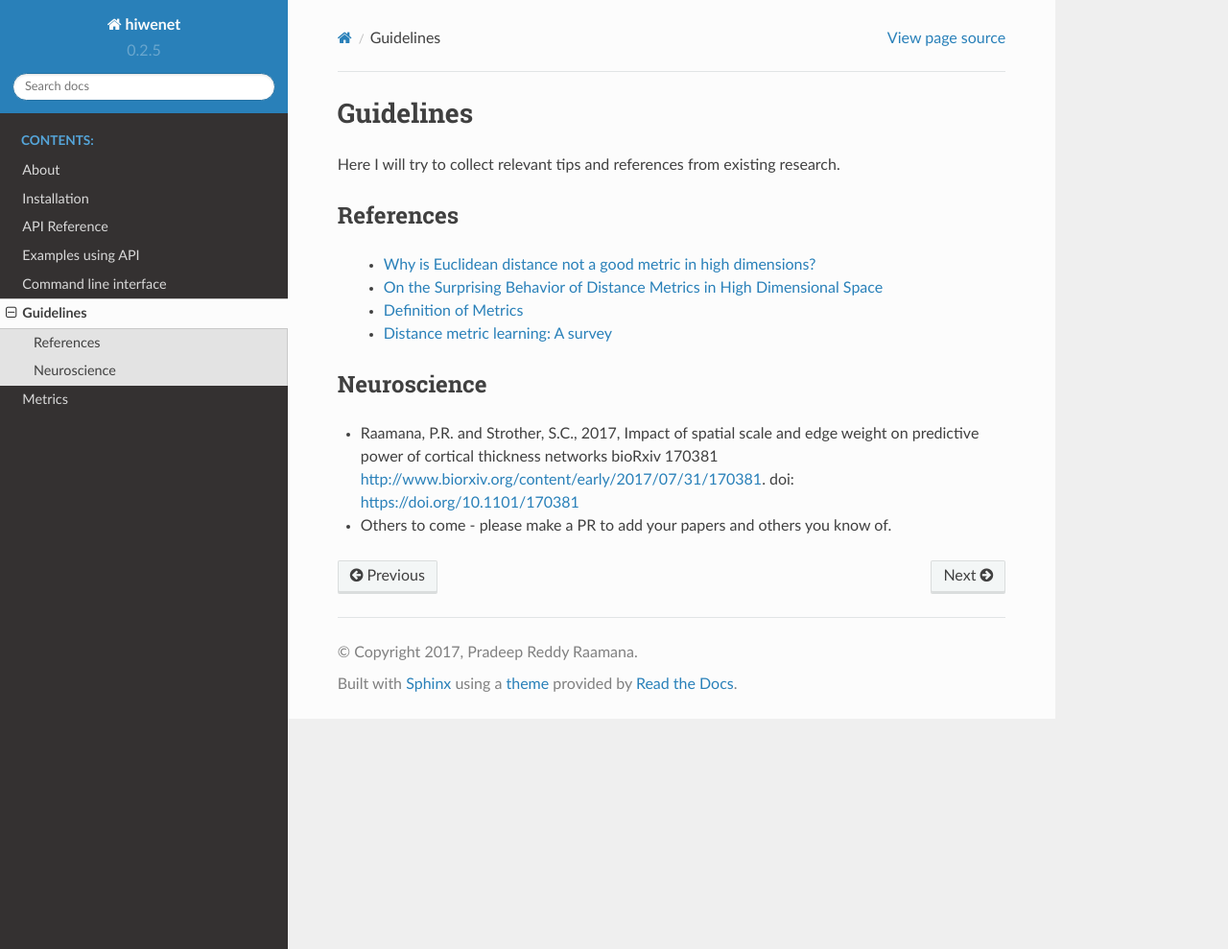
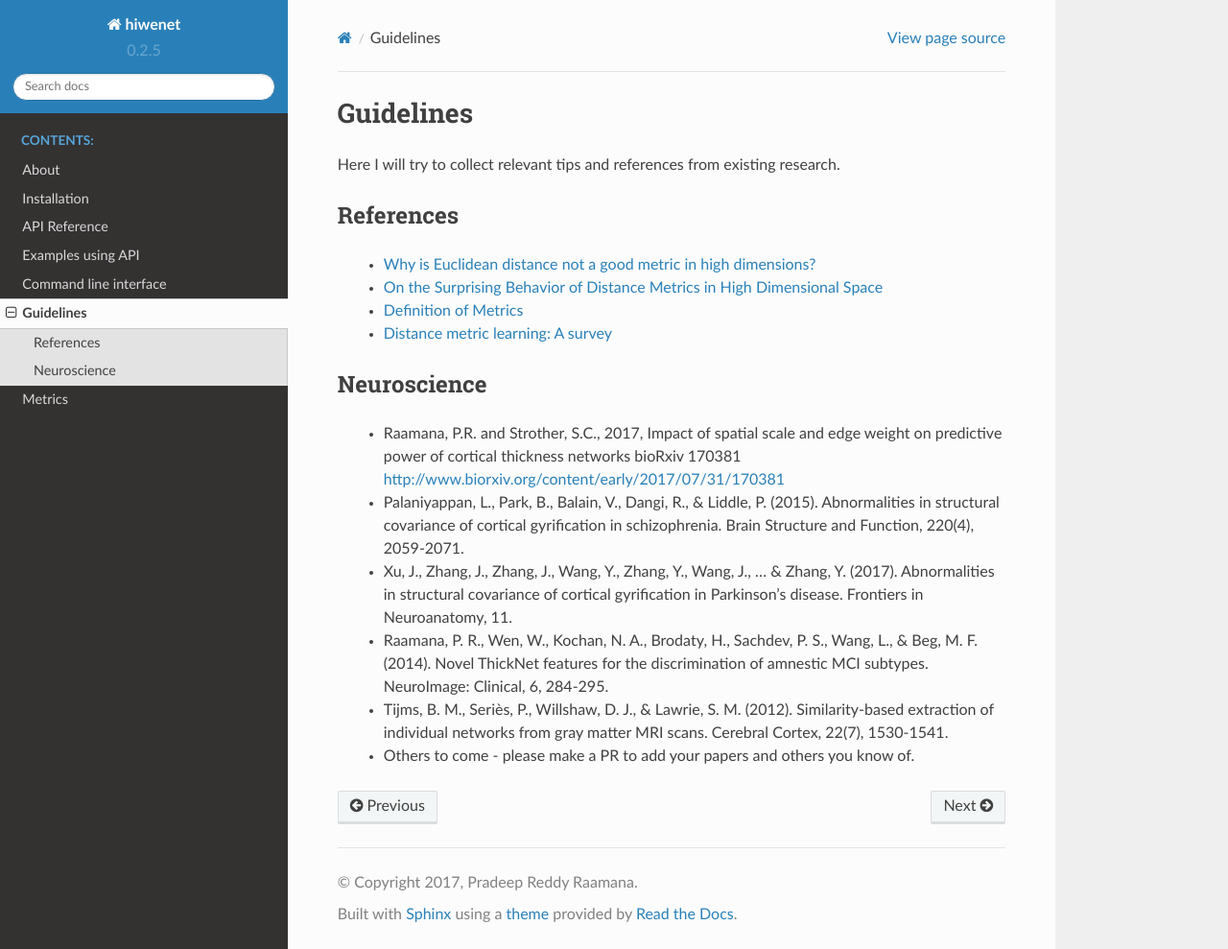
Before and after one commit to raamana/hiwenet, a Sphinx documentation site: the page built from docs/guidelines.rst, in a window 1280 px wide and 989 px high. Shown: the whole window at 96% size. Built offline with Sphinx 7.4.7 and the Read the Docs theme 2.0.0, drawn with Linux system fonts in a browser that asks for light colours.

Commit message:
more references on web docs [skip ci]

```diff
--- a/docs/guidelines.rst
+++ b/docs/guidelines.rst
@@ -15,5 +15,9 @@ References
 Neuroscience
 ------------
 
-- Raamana, P.R. and Strother, S.C., 2017, Impact of spatial scale and edge weight on predictive power of cortical thickness networks bioRxiv 170381 http://www.biorxiv.org/content/early/2017/07/31/170381. doi: https://doi.org/10.1101/170381
-- Others to come - please make a PR to add your papers and others you know of.
+ - Raamana, P.R. and Strother, S.C., 2017, Impact of spatial scale and edge weight on predictive power of cortical thickness networks bioRxiv 170381 http://www.biorxiv.org/content/early/2017/07/31/170381
+ - Palaniyappan, L., Park, B., Balain, V., Dangi, R., & Liddle, P. (2015). Abnormalities in structural covariance of cortical gyrification in schizophrenia. Brain Structure and Function, 220(4), 2059-2071.
+ - Xu, J., Zhang, J., Zhang, J., Wang, Y., Zhang, Y., Wang, J., ... & Zhang, Y. (2017). Abnormalities in structural covariance of cortical gyrification in Parkinson's disease. Frontiers in Neuroanatomy, 11.
+ - Raamana, P. R., Wen, W., Kochan, N. A., Brodaty, H., Sachdev, P. S., Wang, L., & Beg, M. F. (2014). Novel ThickNet features for the discrimination of amnestic MCI subtypes. NeuroImage: Clinical, 6, 284-295.
+ - Tijms, B. M., Seriès, P., Willshaw, D. J., & Lawrie, S. M. (2012). Similarity-based extraction of individual networks from gray matter MRI scans. Cerebral Cortex, 22(7), 1530-1541.
+ - Others to come - please make a PR to add your papers and others you know of.
```
